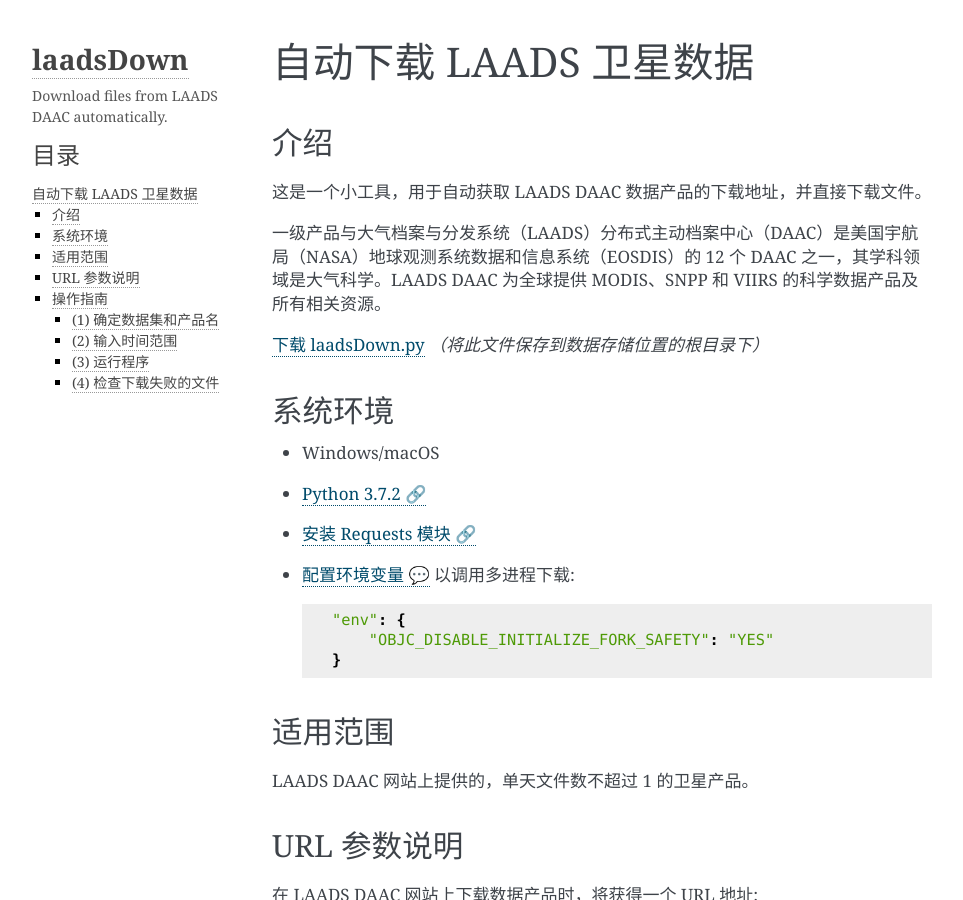
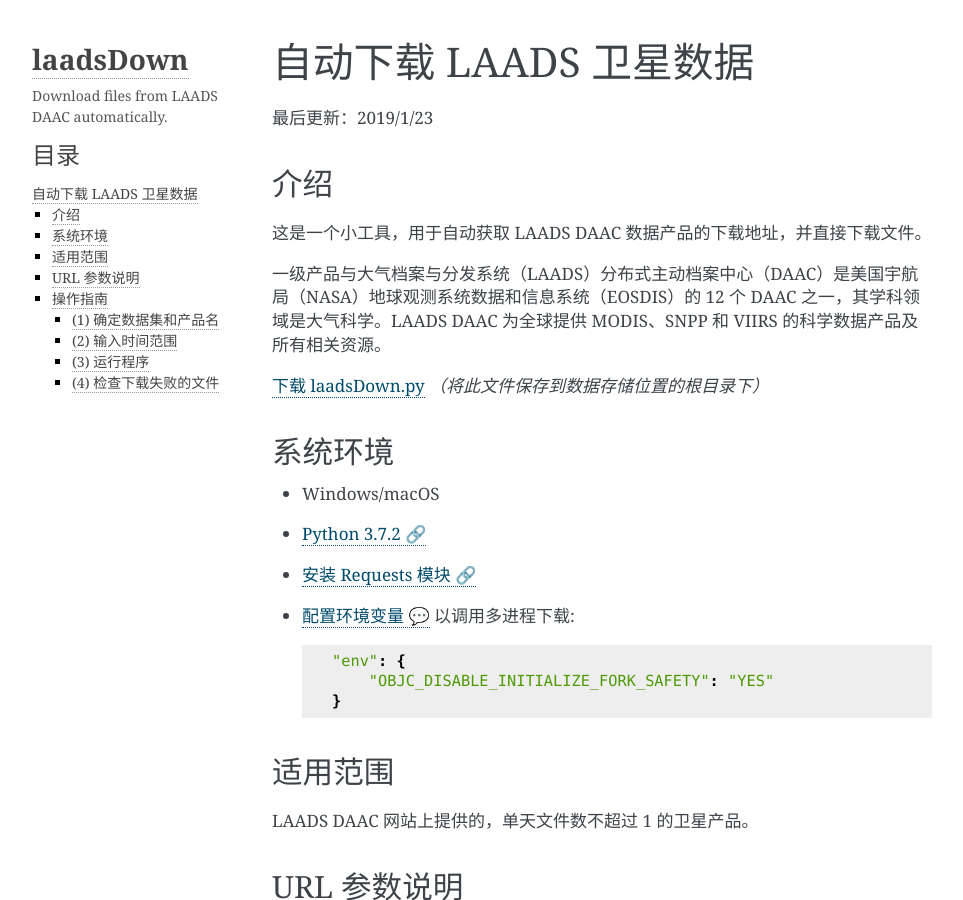
Before and after one commit to Abrr/laadsDown, a Sphinx documentation site: the page built from Docs/source/index.rst, in a window 1280 px wide and 900 px high. Shown: the whole window, without its empty margins (148-1111 px from the left). Built offline with Sphinx 7.4.7, drawn with Linux system fonts in a browser that asks for light colours.

Commit message:
Add updating date

```diff
--- a/Docs/source/conf.py
+++ b/Docs/source/conf.py
@@ -102,6 +102,7 @@
     "**": [
         'about.html',
         'localtoc.html',
+        'blank.html'
     ]
 }
 
--- a/Docs/source/index.rst
+++ b/Docs/source/index.rst
@@ -1,5 +1,7 @@
 自动下载 LAADS 卫星数据
 ====================================
+
+最后更新：2019/1/23
 
 介绍
 ------------------------------------
```
Also changed, not shown: Docs/source/_templates/blank.html (added, +16 -0 lines), 8 other files.
